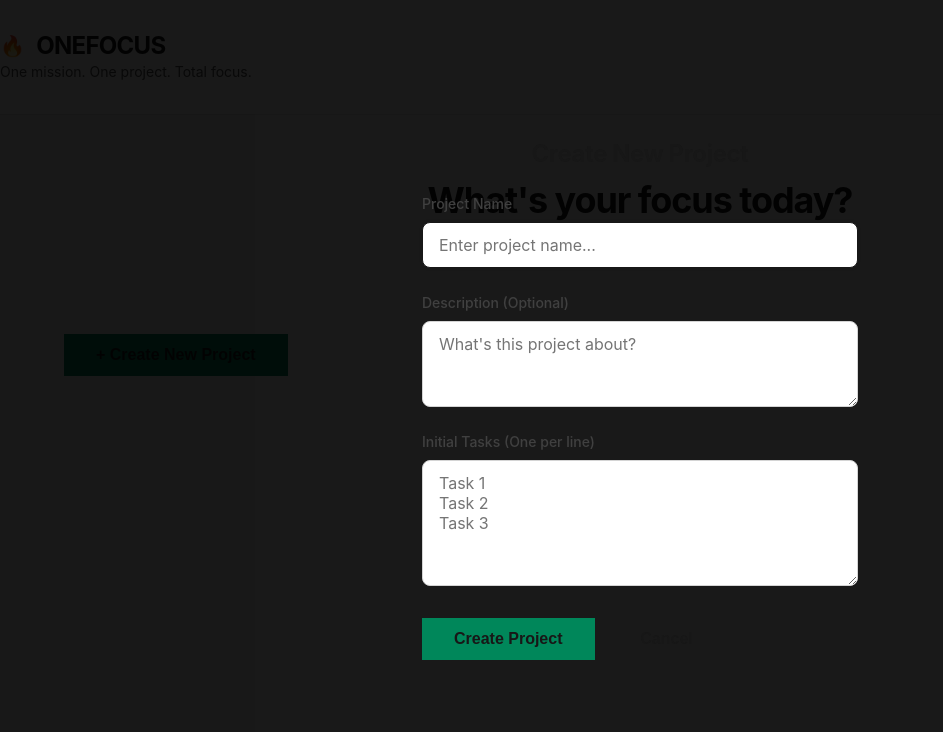
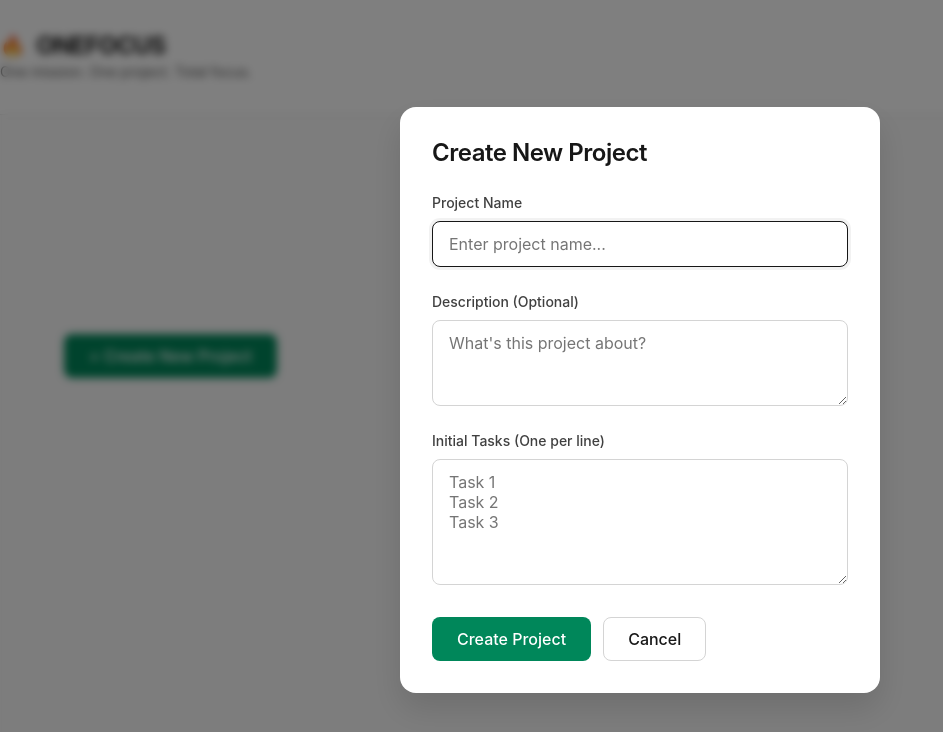
Before and after one commit to timcoe429/onefocus, a React (Vite) app: page / in a window 1280 px wide. Both pictures are taken after a click on the button "+ Create New Project". Shown: the top 732 px of the page, without its empty margins (0-943 px from the left). Built offline with nearby package versions, Linux system fonts and the light colour scheme.

Commit message:
Update UI.module.css

```diff
--- a/src/components/UI/UI.module.css
+++ b/src/components/UI/UI.module.css
@@ -1,102 +1,97 @@
-/* Button Styles */
+/* Professional button styles */
 .button {
-  background: var(--bg-elevated);
-  border: 1px solid var(--border);
-  color: var(--text-primary);
-  padding: 0.75rem 2rem;
-  border-radius: var(--radius);
-  font-size: 1rem;
-  font-weight: 600;
-  cursor: pointer;
-  transition: all 0.2s ease;
   display: inline-flex;
   align-items: center;
   justify-content: center;
-  gap: 0.5rem;
-  min-width: 120px;
-}
-
-.button:hover {
-  transform: translateY(-2px);
-  box-shadow: 0 4px 12px rgba(0,0,0,0.4);
+  gap: var(--space-2);
+  padding: var(--space-3) var(--space-6);
+  font-size: var(--text-base);
+  font-weight: 500;
+  border-radius: var(--radius-md);
+  border: 1px solid transparent;
+  cursor: pointer;
+  transition: all 0.15s ease;
+  font-family: inherit;
+  line-height: 1;
+  min-height: 44px;
+  white-space: nowrap;
 }
 
 .button:active {
-  transform: translateY(0);
+  transform: scale(0.98);
+}
+
+/* Default button - black on white */
+.button.default {
+  background: var(--white);
+  color: var(--gray-900);
+  border-color: var(--gray-300);
 }
 
 .button.default:hover {
-  border-color: var(--accent);
+  background: var(--gray-50);
+  border-color: var(--gray-400);
 }
 
+/* Primary button - black */
+.button.primary {
+  background: var(--gray-900);
+  color: var(--white);
+}
+
+.button.primary:hover {
+  background: var(--gray-800);
+}
+
+/* Success button */
 .button.success {
   background: var(--success);
-  color: var(--bg-primary);
-  border-color: var(--success);
+  color: var(--white);
 }
 
 .button.success:hover {
-  background: #00dd77;
+  background: var(--success-hover);
 }
 
+/* Danger button */
 .button.danger {
-  background: transparent;
-  color: var(--accent);
-  border-color: var(--accent);
+  background: var(--white);
+  color: var(--danger);
+  border-color: var(--danger);
 }
 
 .button.danger:hover {
-  background: var(--accent);
-  color: var(--bg-primary);
+  background: var(--danger);
+  color: var(--white);
 }
 
-/* Modal Styles */
+/* Modal styles */
 .modalOverlay {
   position: fixed;
-  top: 0;
-  left: 0;
-  right: 0;
-  bottom: 0;
-  background: rgba(0, 0, 0, 0.9);
+  inset: 0;
+  background: rgba(0, 0, 0, 0.5);
+  backdrop-filter: blur(4px);
   display: flex;
   align-items: center;
   justify-content: center;
   z-index: 1000;
-  animation: fadeIn 0.2s ease;
+  padding: var(--space-6);
 }
 
 .modalContent {
-  background: var(--bg-elevated);
-  border: 1px solid var(--border);
-  border-radius: var(--radius);
-  padding: 2rem;
-  max-width: 500px;
-  width: 90%;
+  background: var(--white);
+  border-radius: var(--radius-xl);
+  padding: var(--space-8);
+  max-width: 480px;
+  width: 100%;
   max-height: 90vh;
   overflow-y: auto;
-  animation: slideUp 0.3s ease;
+  box-shadow: var(--shadow-xl);
 }
 
 .modalTitle {
-  font-size: 1.5rem;
-  font-weight: 700;
-  margin-bottom: 1.5rem;
-  text-align: center;
+  font-size: var(--text-2xl);
+  font-weight: 600;
+  margin-bottom: var(--space-6);
+  color: var(--gray-900);
 }
-
-/* Animations */
-@keyframes fadeIn {
-  from { opacity: 0; }
-  to { opacity: 1; }
-}
-
-@keyframes slideUp {
-  from {
-    opacity: 0;
-    transform: translateY(20px);
-  }
-  to {
-    opacity: 1;
-    transform: translateY(0);
-  }
-}
```
